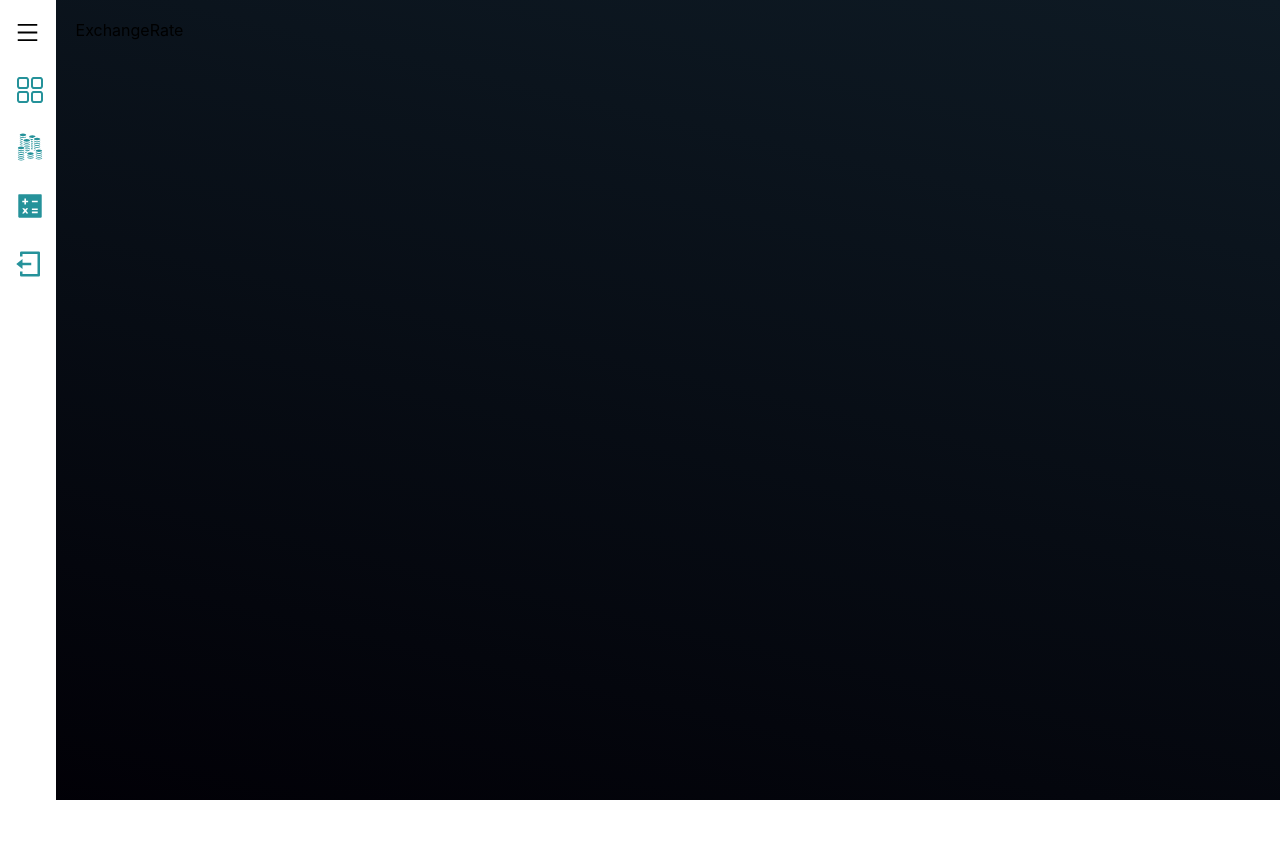
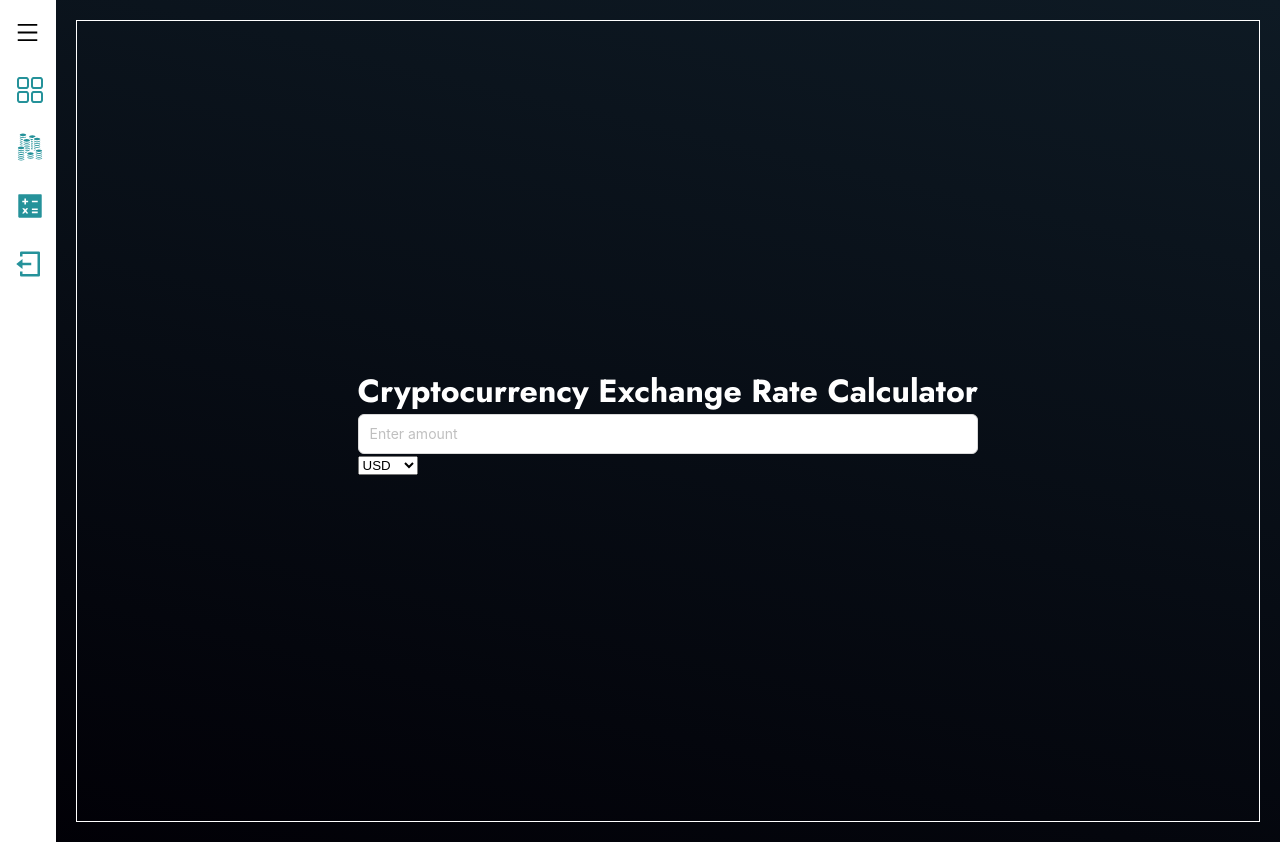
Before and after one commit to yomCode/with-bloom, a React (Create React App) app: page /exchange-rate in a window 1280 px wide. Before the commit the page ends 800 px from the top, so only its background shows below. Built offline with nearby package versions, Linux system fonts and the light colour scheme; no server answers.

Commit message:
warnings resolved

```diff
--- a/src/components/Input/Input.module.css
+++ b/src/components/Input/Input.module.css
@@ -2,13 +2,12 @@
     width: 100%;
     display: flex;
     flex-direction: column;
-    /* justify-content: center; */
     gap: 5px;
 }
 
 input{
     width: 80%;
-    height: 30px;
+    height: 40px;
     border: 1px solid #000;
     border-radius: 5px;
     padding: 10px;
--- /dev/null
+++ b/src/components/Loader/Loader.jsx
@@ -0,0 +1,12 @@
+import React from "react";
+import Classes from "./Loader.module.css";
+
+const Loader = () => {
+  return (
+    <div className={Classes.loader_wrapper}>
+      <div className={Classes.loader}></div>
+    </div>
+  );
+};
+
+export default Loader;
--- /dev/null
+++ b/src/components/Loader/Loader.module.css
@@ -0,0 +1,29 @@
+.loader-wrapper {
+    display: flex;
+    align-items: center;
+    justify-content: center;
+    position: fixed;
+    top: 0;
+    left: 0;
+    right: 0;
+    bottom: 0;
+    background-color: rgba(0, 0, 0, 0.5);
+  }
+
+  .loader {
+    border: 5px solid #f3f3f3;
+    border-top: 5px solid #3498db;
+    border-radius: 50%;
+    width: 50px;
+    height: 50px;
+    animation: spin 2s linear infinite;
+  }
+
+  @keyframes spin {
+    0% {
+      transform: rotate(0deg);
+    }
+    100% {
+      transform: rotate(360deg);
+    }
+  }
--- a/src/components/Pagination/Pagination.module.css
+++ b/src/components/Pagination/Pagination.module.css
@@ -1,7 +1,7 @@
 .pagination{
     display: flex;
     justify-content: center;
-    align-items: center;
+    align-items: first baseline ;
     gap: 1rem;
     margin: 1rem 0;
     width: 20rem;
--- a/src/screens/Coins/Coins.jsx
+++ b/src/screens/Coins/Coins.jsx
@@ -1,7 +1,8 @@
-import React, { useEffect, useState } from "react";
+import React, { useCallback, useEffect, useState } from "react";
 import { Empty } from "antd";
 import Classes from "./Coins.module.css"
 import Pagination from "../../components/Pagination/Pagination";
+import Loader from "../../components/Loader/Loader"
 
 
 const Coins = () =>{
@@ -42,26 +43,22 @@ const Coins = () =>{
     }
 
 
-    const getCoinCallback = async () => {
+    const getCoinCallback = useCallback(async () => {
         setLoading(true);
         await fetch("https://staging-biz.coinprofile.co/v3/currency/rate")
-        .then(res => res.json())
-        .then(data => {
+          .then((res) => res.json())
+          .then((data) => {
             setCoinsData(data.data.rates);
-            console.log(coinsData)
             setLoading(false);
-        })
-        .catch(err => console.log(err))
-    }
+          })
+          .catch((err) => console.log(err));
+    }, []);
 
     useEffect(() => {
-        getCoinCallback()
-    }, [])
+        getCoinCallback();
+    }, [getCoinCallback]);
 
 
-    // if(loading){
-    //     return <h6>Loading...</h6>
-    // }
     return(
 
         <div className={Classes.container}>
@@ -70,7 +67,6 @@ const Coins = () =>{
                     <h1>Coins List</h1>
                     <input type="search" placeholder="Search" value={search} onChange={searchHandler} />
                 </div>
-                {loading && <h6>Loading...</h6>}
                 <div className={Classes.coinBody}>
                     {console.log(currentCoins)}
                     {coinsData !== null ?(
@@ -91,8 +87,9 @@ const Coins = () =>{
                                     }else if(coin.toLowerCase().includes(search.toLowerCase())){
                                         return coin
                                     }
+                                    return null;
                                 }).map((coinKey, index) => {
-                                    const { rate, key } = coinsData[coinKey];
+                                    const { rate } = coinsData[coinKey];
                                     return(
                                         <tr key={index}>
                                             <td>{serialNumber() + index}</td>
@@ -111,6 +108,7 @@ const Coins = () =>{
                     </div>
 
                     )}
+                    {loading && <Loader /> }
                     <Pagination
                         totalPages={totalPages}
                         currentPage={currentPage}
@@ -120,7 +118,6 @@ const Coins = () =>{
                         handleClick={handleClick}
 
                     />
-
                 </div>
             </div>
 
--- a/src/screens/ExchangeRate/ExchangeRate.jsx
+++ b/src/screens/ExchangeRate/ExchangeRate.jsx
@@ -1,3 +1,4 @@
+import Input from "antd/es/input/Input";
 import React from "react";
 import Classes from "./ExchangeRate.module.css";
 
@@ -5,9 +6,31 @@ import Classes from "./ExchangeRate.module.css";
 
 function ExchangeRate() {
 
+  // const [amount, setAmount] = React.useState(0);
+
+
+  // const handleAmountChange = (e) => {
+  //   const amt = e.target.value;
+  //   amt >= 0 ?
+  //   setAmount(e.target.value) : setAmount(0);
+  // };
 
   return (
-    <div>ExchangeRate</div>
+    <div className={Classes.container}>
+      <div className={Classes.wrapper}>
+        <h1>Cryptocurrency Exchange Rate Calculator</h1>
+        <div className={Classes.converter}>
+          <div className={Classes.input}>
+            <Input type="number" name="amount"  placeholder="Enter amount" />
+            <select name="" id="">
+              <option value="">USD</option>
+              <option value="">BUSD</option>
+            </select>
+
+        </div>
+        </div>
+      </div>
+    </div>
   )
 }
 
--- a/src/screens/ExchangeRate/ExchangeRate.module.css
+++ b/src/screens/ExchangeRate/ExchangeRate.module.css
@@ -0,0 +1,19 @@
+
+.container{
+    width: full;
+    height: 100vh;
+    border: 1px solid white;
+    display: flex;
+    justify-content: center;
+    align-items: center;
+}
+
+.wrapper{
+
+}
+
+.wrapper h1{
+    font-family: 'jost', sans-serif;
+    color: white;
+
+}
```
Also changed, not shown: src/components/Dropdown/Dropdown.jsx (added), src/components/Dropdown/Dropdown.module.css (added).
